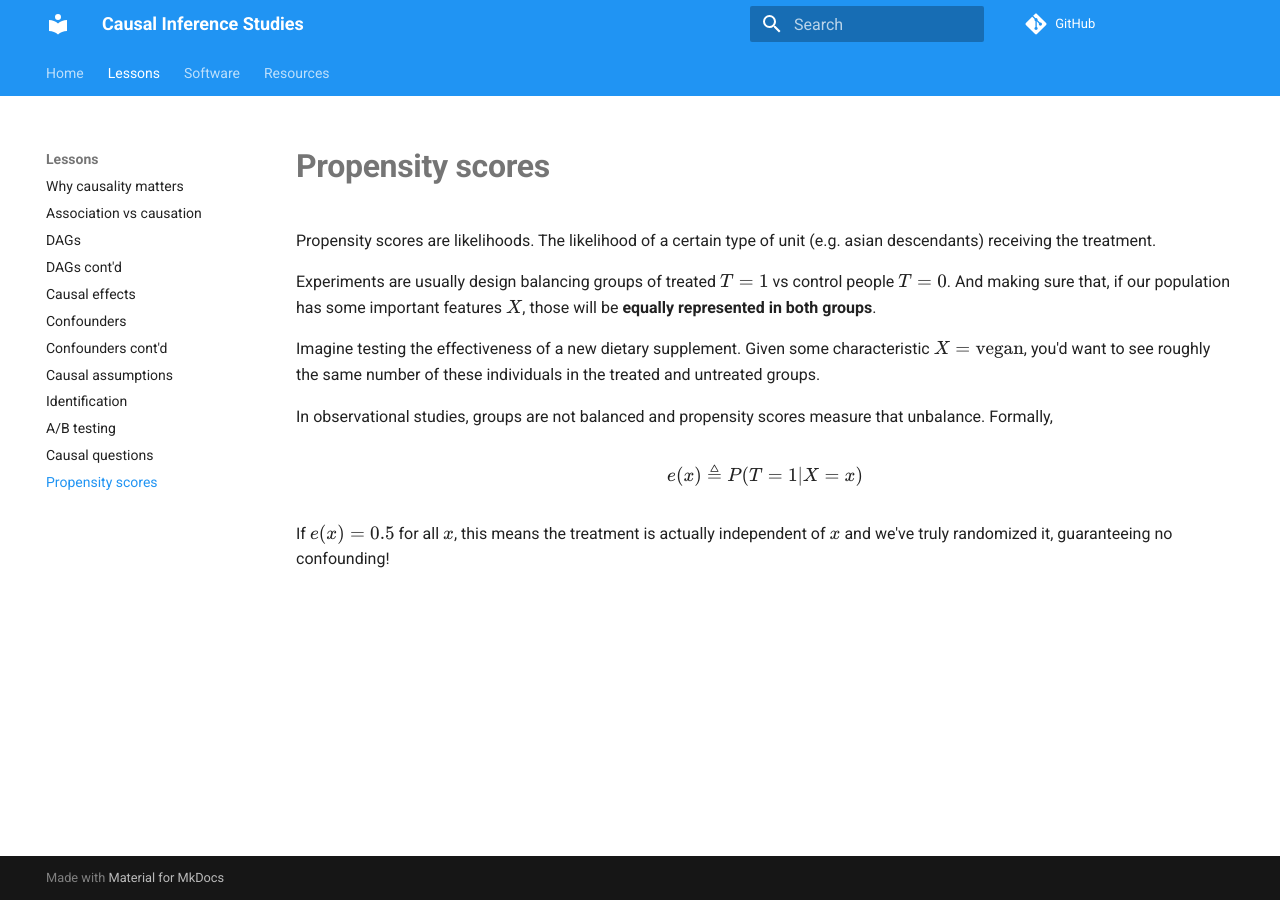
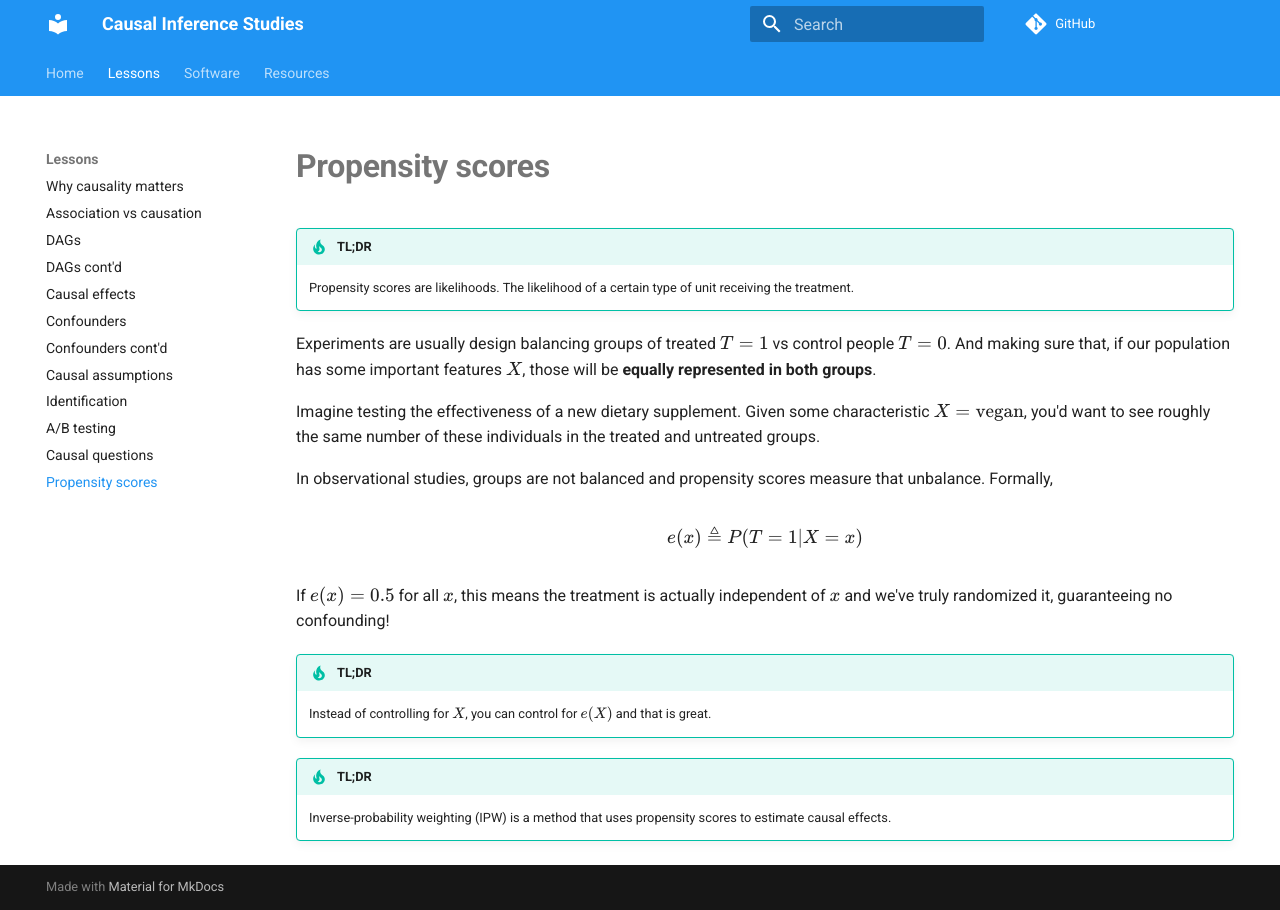
Before and after one commit to emilioMaddalena/causal-inference-studies, an MkDocs documentation site: the page built from material/propensity_scores.md, in a window 1280 px wide. Built offline with MkDocs 1.6.1 and Material for MkDocs 9.7.7, drawn with Linux system fonts in a browser that asks for light colours; comment, search, counter and statistics services are not loaded.

Commit message:
Use admonition blocks

```diff
--- a/material/propensity_scores.md
+++ b/material/propensity_scores.md
@@ -1,18 +1,21 @@
 # **Propensity scores**
 
-<div class="highlight-section">
-Propensity scores are likelihoods. The likelihood of a certain type of unit (e.g. asian descendants) receiving the treatment.
-</div>
-
+!!! tip "TL;DR"
+    Propensity scores are likelihoods. The likelihood of a certain type of unit receiving the treatment.
 
 Experiments are usually design balancing groups of treated $T=1$ vs control people $T=0$. And making sure that, if our population has some important features $X$, those will be **equally represented in both groups**.
 
-
 Imagine testing the effectiveness of a new dietary supplement. Given some characteristic $X = \text{vegan}$, you'd want to see roughly the same number of these individuals in the treated and untreated groups.
-
 
 In observational studies, groups are not balanced and propensity scores measure that unbalance. Formally,
 
 $$e(x) \triangleq P(T = 1 | X = x)$$
 
 If $e(x) = 0.5$ for all $x$, this means the treatment is actually independent of $x$ and we've truly randomized it, guaranteeing no confounding!
+
+!!! tip "TL;DR"
+    Instead of controlling for $X$, you can control for $e(X)$ and that is great.
+
+
+!!! tip "TL;DR"
+    Inverse-probability weighting (IPW) is a method that uses propensity scores to estimate causal effects.
```
